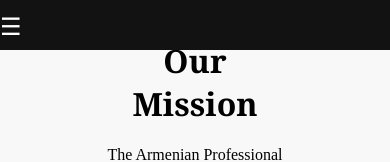
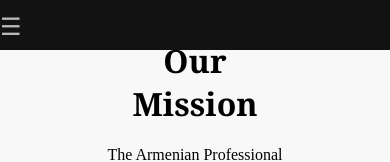
Before and after one commit to sornekian/APG, a React (Create React App) app: page / in a window 390 px wide. Shown: the top 162 px of the page. Built offline with nearby package versions, Linux system fonts and the light colour scheme.

Commit message:
adds opacity to hamburger menu

```diff
--- a/src/components/NavBar/NavBar.css
+++ b/src/components/NavBar/NavBar.css
@@ -22,6 +22,7 @@ nav img {
     margin: 0;
     padding: 0;
     justify-content: space-between;
+
 }
 
 .navbar li {
@@ -100,7 +101,7 @@ nav img {
     .navbar .hamburger-menu {
       font-size: 24px;
       cursor: pointer;
-      margin-right: 20px;
+      justify-content: center;
     }
 
     /* Style the rest of your menu items */
@@ -110,6 +111,9 @@ nav img {
       padding: 1rem;
     }
   }
+  .navbar ul {
+    opacity: 70%;
+  }
   @media (min-width: 769px) {
     .navbar .menu-items-mobile {
       display: none;
```
